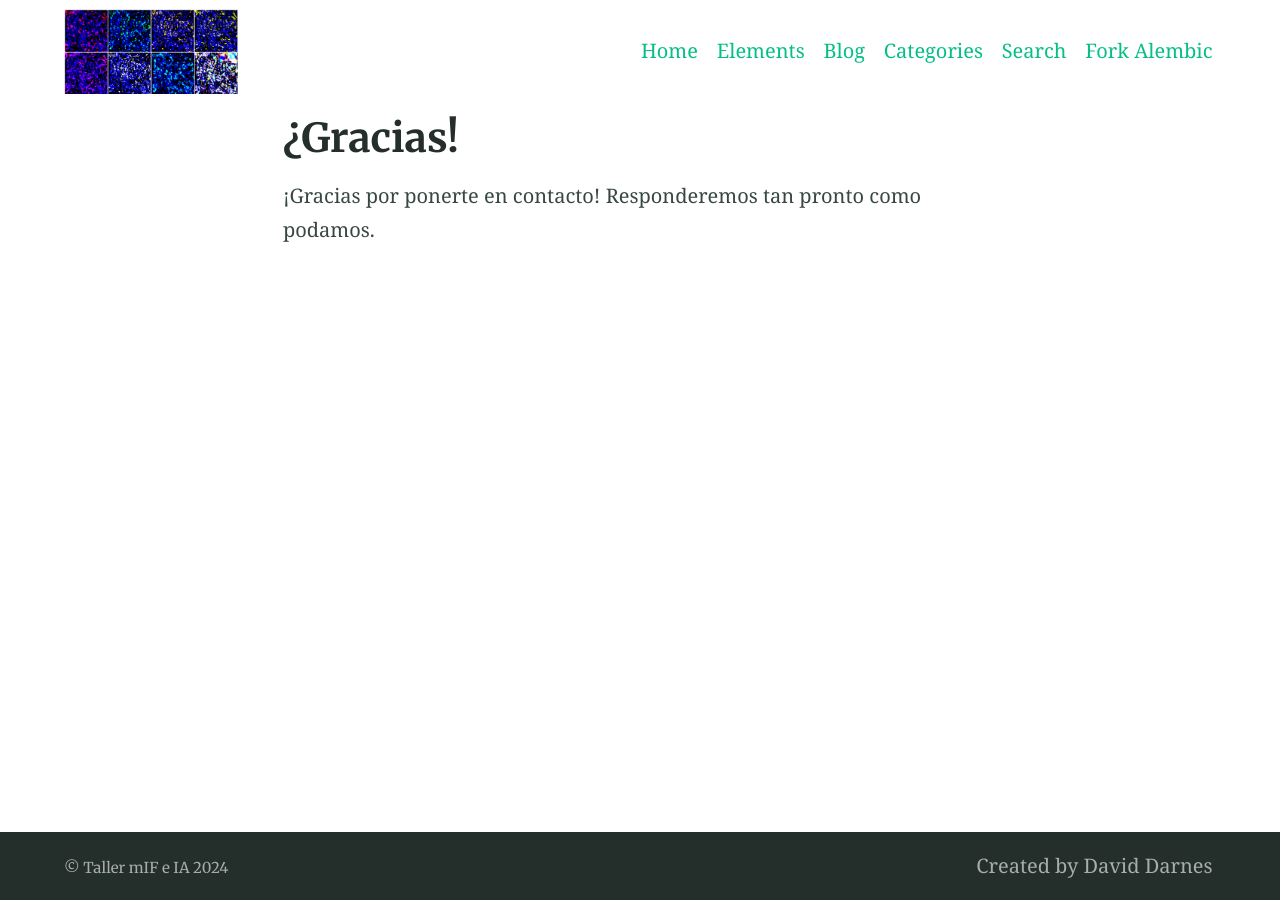
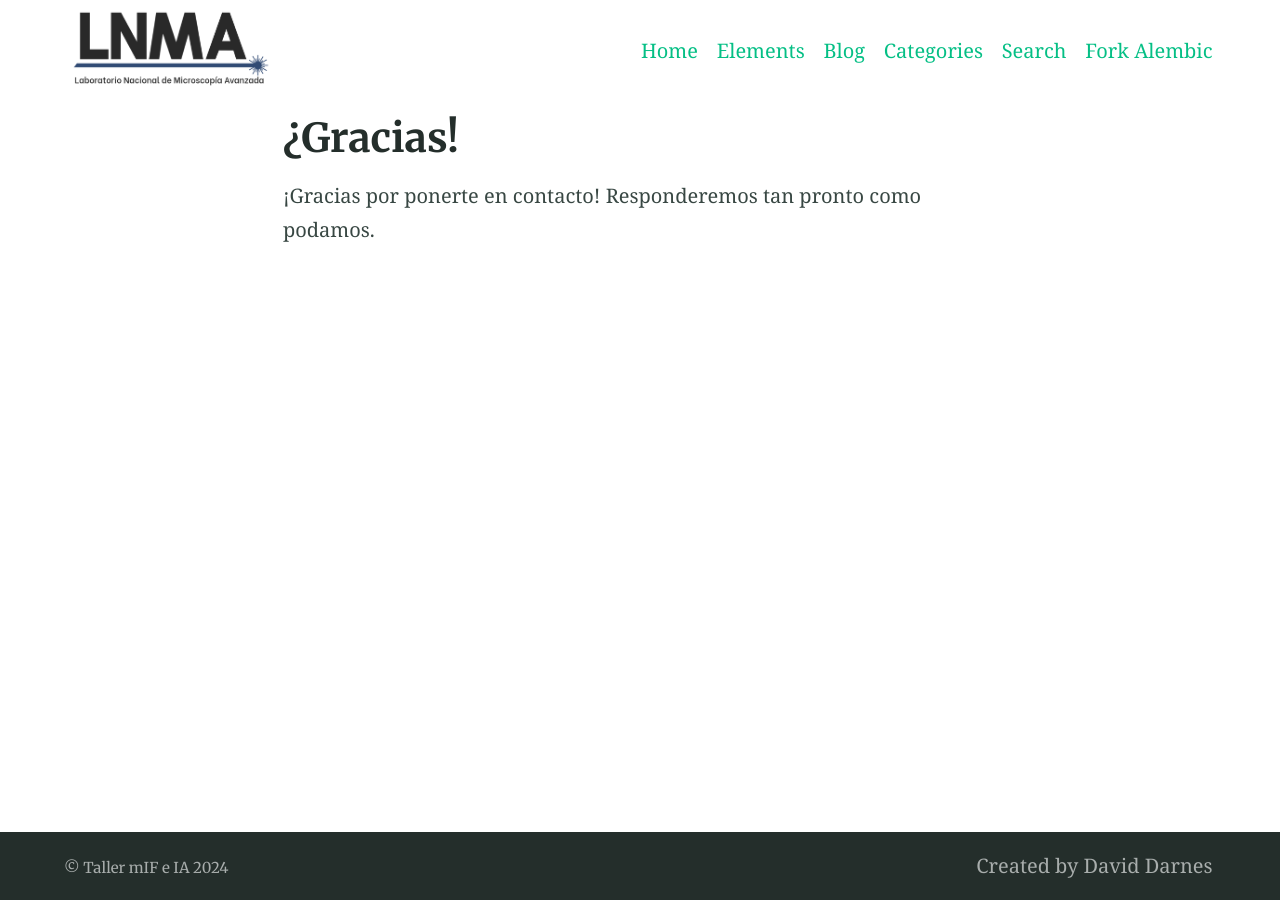
Before and after one commit to acnilo/202411_LNMA_IA-mIF, a Jekyll site: the page built from thanks.md, in a window 1280 px wide. Built offline with Jekyll 4.4.1, drawn with Linux system fonts in a browser that asks for light colours.

Commit message:
Update _config.yml

```diff
--- a/_config.yml
+++ b/_config.yml
@@ -94,7 +94,7 @@
 encoding: utf-8 # Make sure the encoding is right
 lang: es # Set the site language
 title: "Taller mIF e IA" # Site name or title, also used in jekyll-seo-tag
-logo: "/assets/Imagenes/FotoIlustrativaHorizontal.png" # Site logo, also used in jekyll-seo-tag
+logo: "/assets/logos/LNMA Logo 2023.png" # Site logo, also used in jekyll-seo-tag
 description: "Los asistentes se familiarizarán con los conceptos básicos de mIF y AI-DL, y cómo se diferencian de los métodos tradicionales. Conocerán las ventajas y desventajas de cada método, y aprenderán, de forma básica, a usar algunas herramientas disponibles para este análisis. Al finalizar, podrán decidir si las técnicas de mIF y AI-DL son apropiadas para sus investigaciones. El taller brinda los conocimientos necesarios para que exploren e incorporen estas técnicas en sus proyectos" # Site description and default description, also used in jekyll-seo-tag
 url: "https://acnilo.github.io/202411_LNMA_IA-mIF" # Site url, also used in jekyll-seo-tag
 baseurl: ""
```
